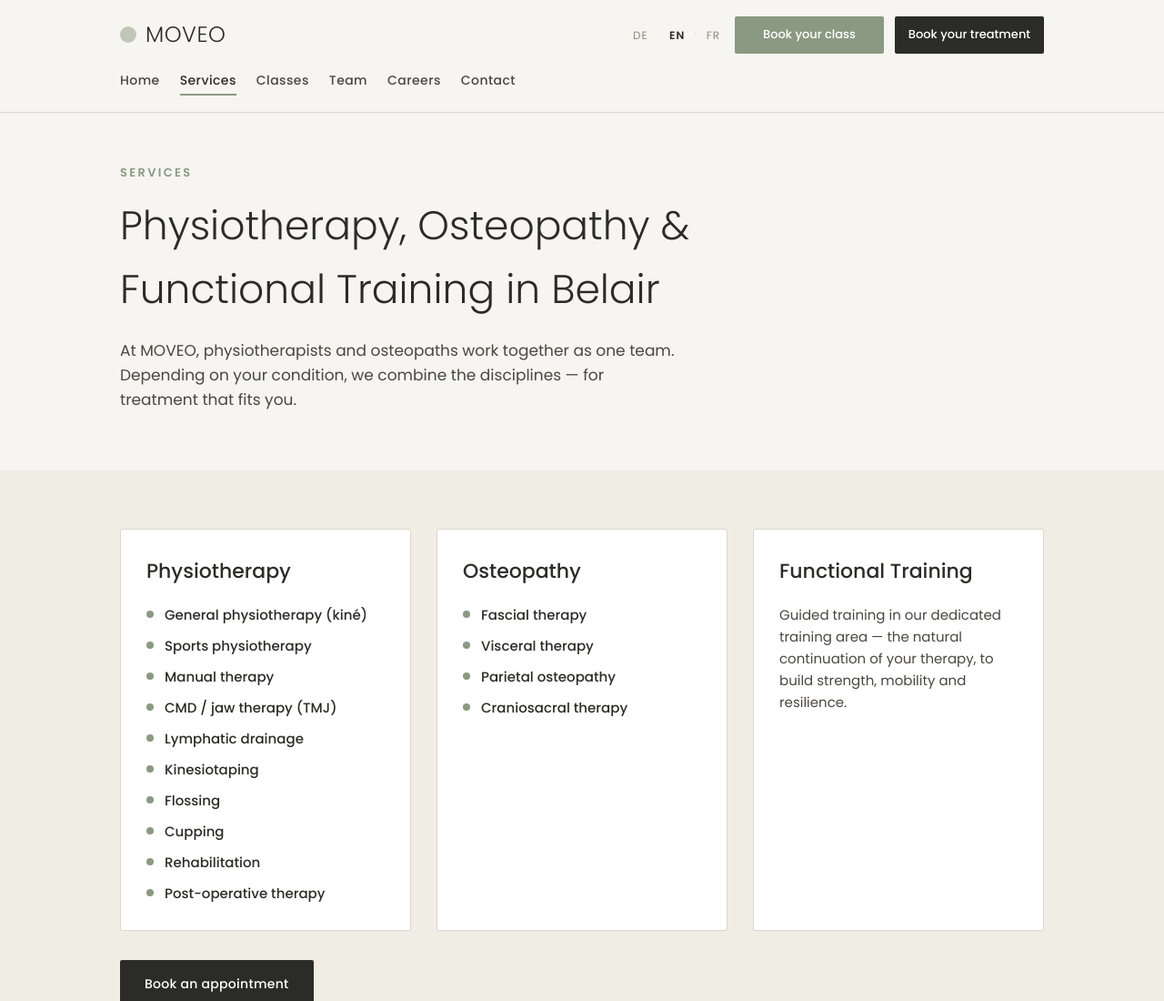
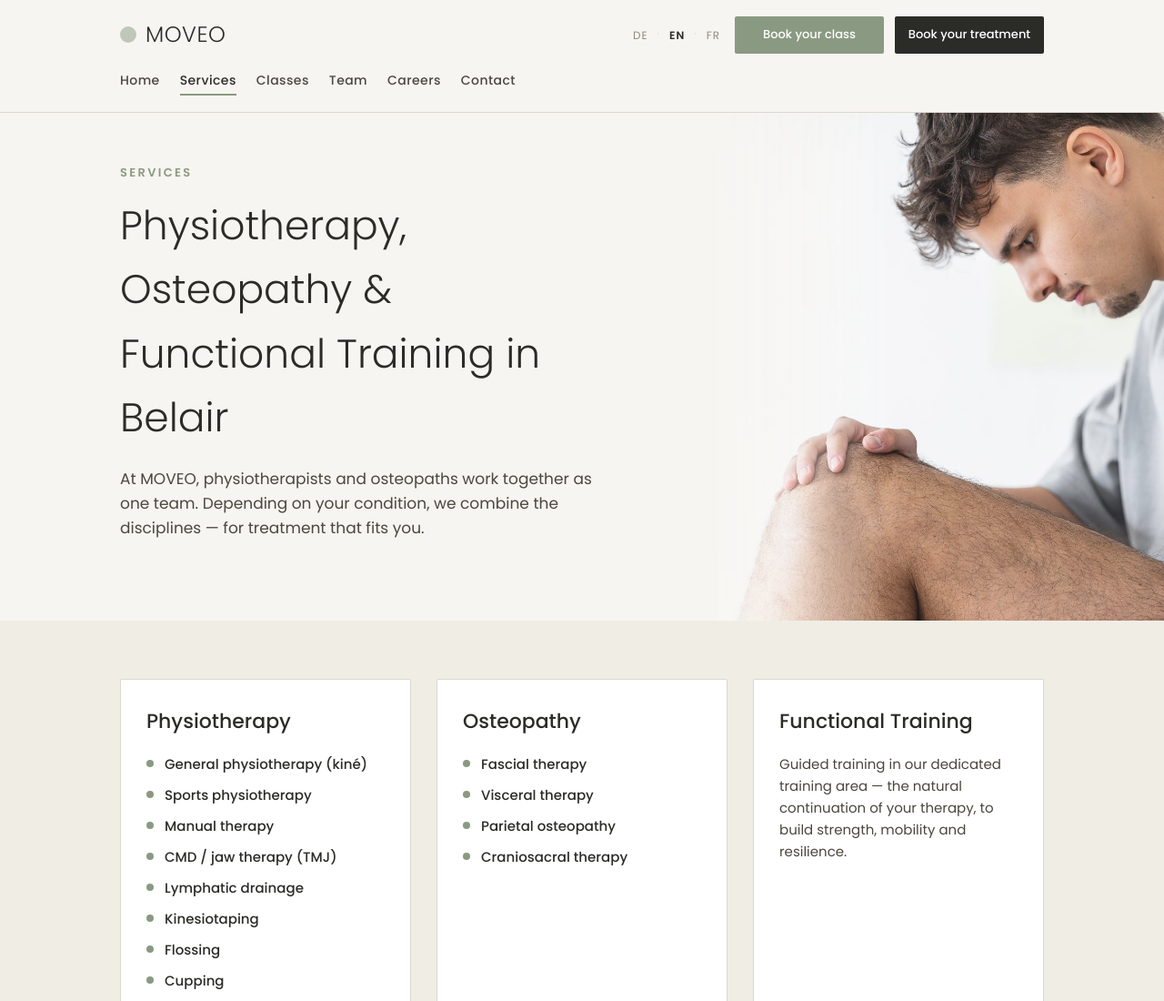
Before and after one commit to michelpicinin/moveo-site, a plain HTML site: page en/services.html in a window 1280 px wide. Shown: the top 1100 px of the page at 91% size. Drawn offline with Linux system fonts and the light colour scheme.

Commit message:
Leistungen: Behandlungsfoto im Seitenkopf

```diff
--- a/assets/style.css
+++ b/assets/style.css
@@ -580,3 +580,29 @@ section.visit-bg .map-frame { box-shadow: 0 12px 34px rgba(43, 43, 40, 0.12); }
   }
   section.visit-bg .wrap.grid-2 > * { grid-column: 1; }
 }
+
+/* Leistungen: Behandlungsfoto rechts im Seitenkopf, nach links auslaufend */
+section.head-treatment { position: relative; overflow: hidden; padding-bottom: 88px; }
+section.head-treatment::before {
+  content: "";
+  position: absolute;
+  inset: 0 0 0 auto;
+  width: 48%;
+  z-index: 0;
+  background: url(treatments/physiotherapie.jpg) left center / auto 100% no-repeat;
+  opacity: 0.9;
+  transform: scaleX(-1); /* gespiegelt: Therapeut rechts, Blick zum Text */
+  -webkit-mask-image: linear-gradient(to right, #000 0, #000 50%, rgba(0,0,0,.35) 72%, transparent 88%);
+  mask-image: linear-gradient(to right, #000 0, #000 50%, rgba(0,0,0,.35) 72%, transparent 88%);
+}
+section.head-treatment .wrap { position: relative; z-index: 1; }
+section.head-treatment .page-title,
+section.head-treatment .page-intro { max-width: 520px; }
+@media (max-width: 860px) {
+  section.head-treatment { padding-top: 280px !important; padding-bottom: 48px; }
+  section.head-treatment::before {
+    width: 100%; height: 320px; bottom: auto; background-size: cover; background-position: center 45%;
+    -webkit-mask-image: linear-gradient(to bottom, #000 0, #000 55%, transparent 100%);
+    mask-image: linear-gradient(to bottom, #000 0, #000 55%, transparent 100%);
+  }
+}
--- a/en/services.html
+++ b/en/services.html
@@ -35,7 +35,7 @@
   </div>
 </header>
 
-<section class="block" style="padding-top:56px;">
+<section class="block head-treatment" style="padding-top:56px;">
   <div class="wrap">
     <p class="section-label">Services</p>
     <h1 class="page-title">Physiotherapy, Osteopathy &amp; Functional Training in Belair</h1>
```
Also changed, not shown: de/leistungen.html (+1 -1 lines), fr/prestations.html (+1 -1 lines), assets/treatments/physiotherapie.jpg (added).
